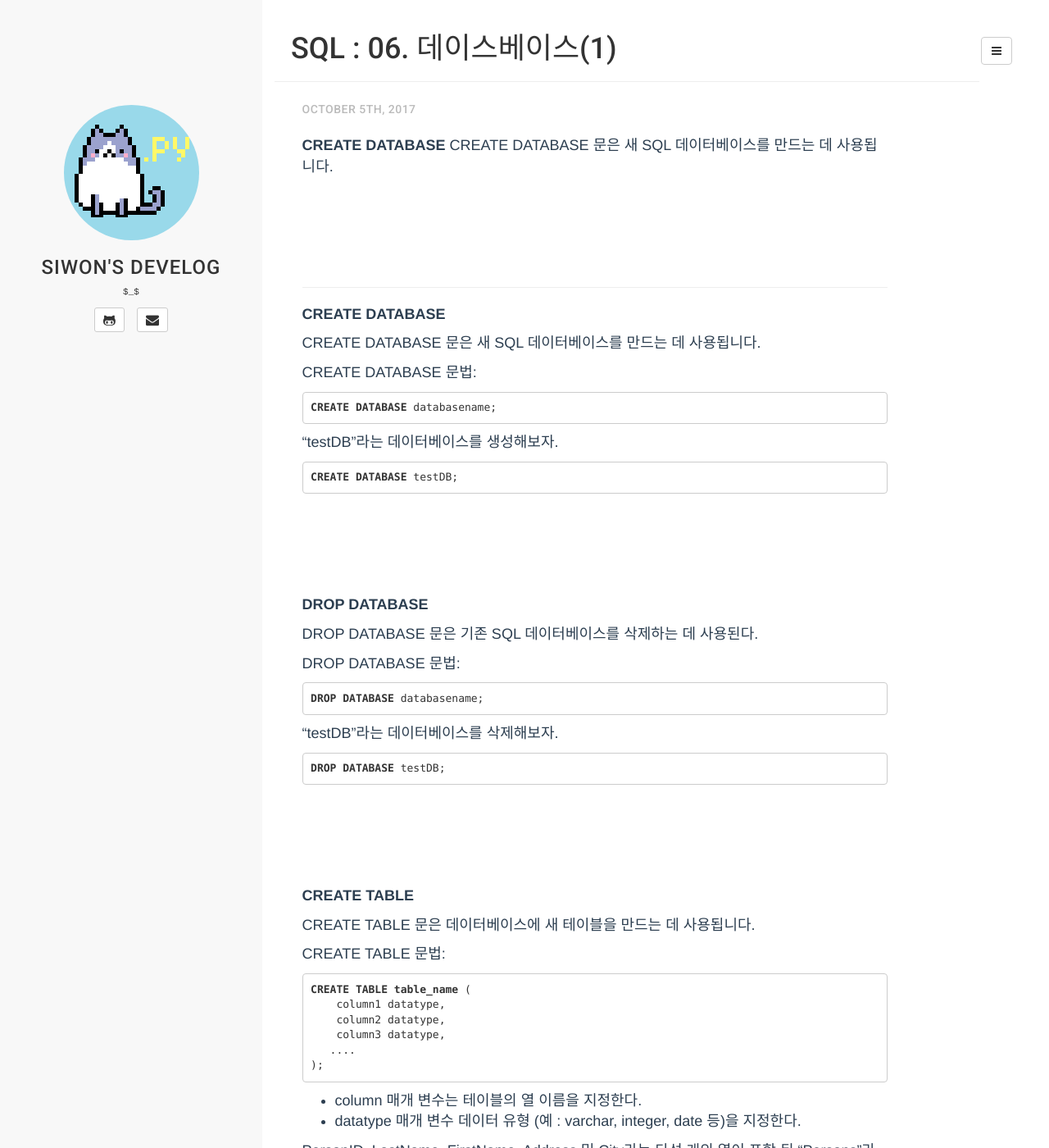
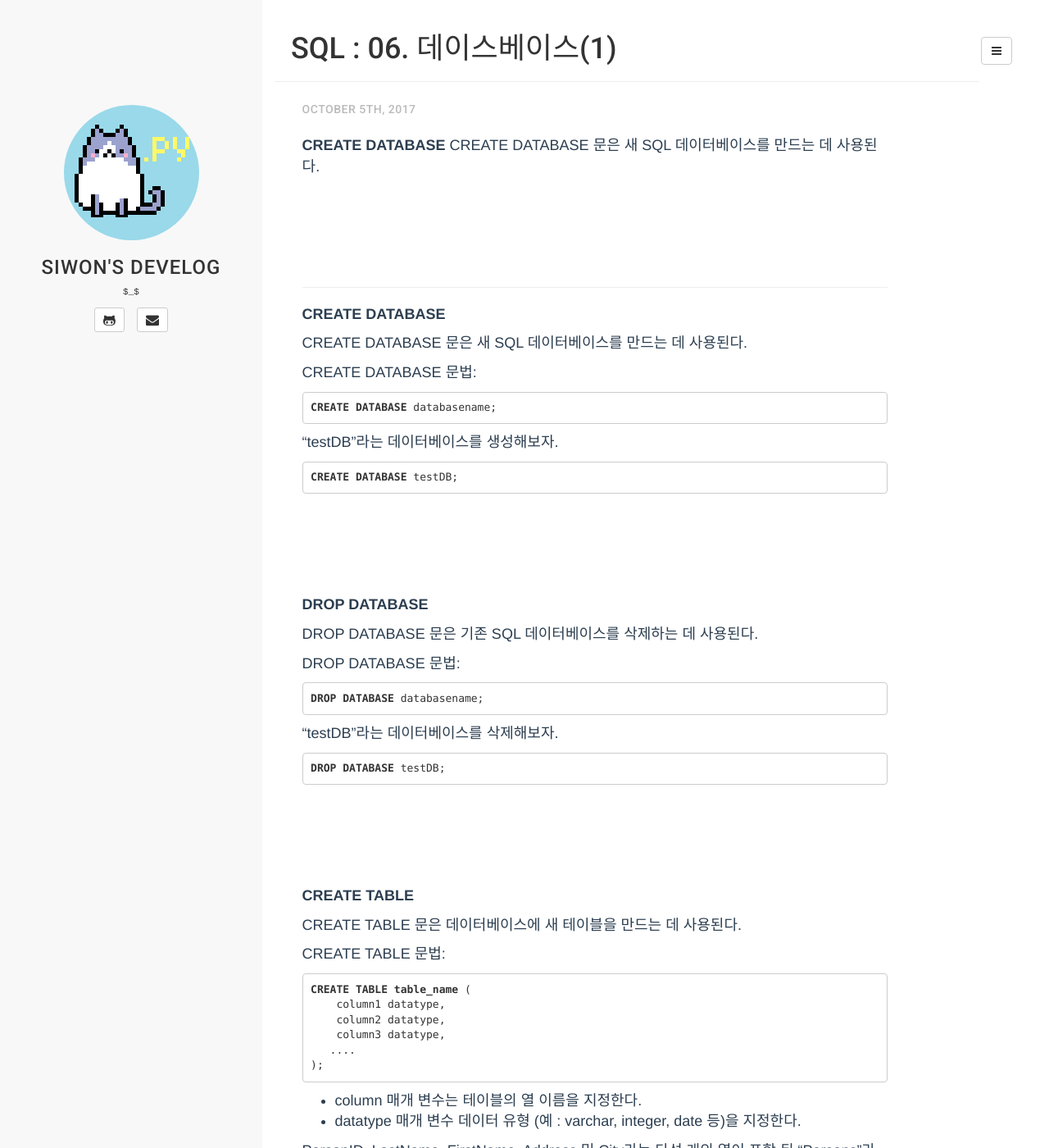
Before and after one commit to 2siwon/2siwon.github.io, a Jekyll site: the page built from _posts/2017-10-05-sql-006.md, in a window 1280 px wide and 1400 px high. Shown: the whole window at 82% size. Built offline with Jekyll 4.4.1, drawn with Linux system fonts in a browser that asks for light colours; comment, search, counter and statistics services are not loaded; some of the changed text lies outside the part shown.

Commit message:
update sql 006

```diff
--- a/_posts/2017-10-05-sql-006.md
+++ b/_posts/2017-10-05-sql-006.md
@@ -7,14 +7,14 @@ tag: [SQL, SQL database]
 ---
 
 **CREATE DATABASE**
-CREATE DATABASE 문은 새 SQL 데이터베이스를 만드는 데 사용됩니다.
+CREATE DATABASE 문은 새 SQL 데이터베이스를 만드는 데 사용된다.
 
 <br><br><br><br>
 <hr>
 
 **CREATE DATABASE**
 
-CREATE DATABASE 문은 새 SQL 데이터베이스를 만드는 데 사용됩니다.<br>
+CREATE DATABASE 문은 새 SQL 데이터베이스를 만드는 데 사용된다.<br>
 
 CREATE DATABASE 문법:
 
@@ -50,7 +50,7 @@ DROP DATABASE testDB;
 
 **CREATE TABLE**
 
-CREATE TABLE 문은 데이터베이스에 새 테이블을 만드는 데 사용됩니다.
+CREATE TABLE 문은 데이터베이스에 새 테이블을 만드는 데 사용된다.
 
 CREATE TABLE 문법:
 
@@ -86,7 +86,7 @@ CREATE TABLE Persons (
 
 **DROP TABLE**
 
-DROP TABLE 문은 데이터베이스의 기존 테이블을 삭제하는 데 사용됩니다.
+DROP TABLE 문은 데이터베이스의 기존 테이블을 삭제하는 데 사용된다.
 
 DROP TABLE 문법:
 
```
